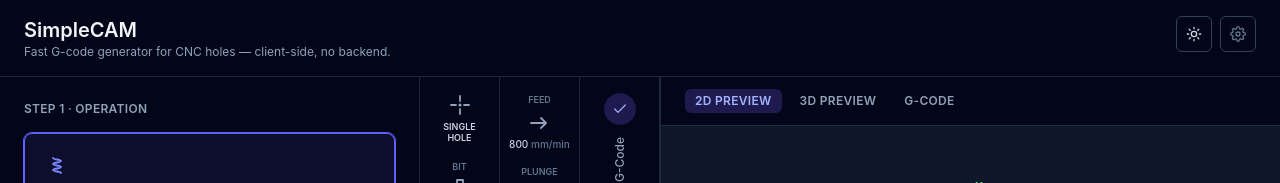
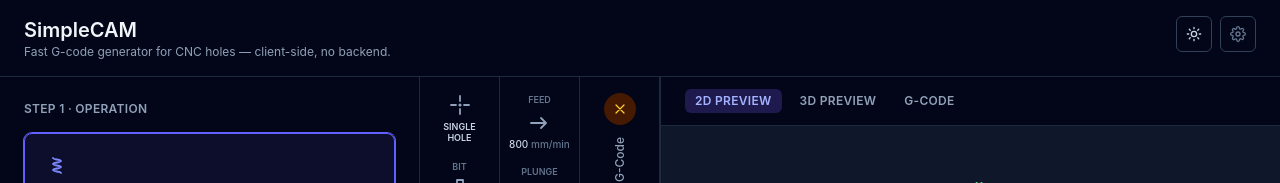
Before and after one commit to thingsbypluzz/SimpleCAM, a React (Vite) app: page / in a window 1280 px wide. Shown: the top 183 px of the page. Built offline with nearby package versions, Linux system fonts and the light colour scheme.

Commit message:
Version 0.6.22: Step 4 badge shows X until G-Code is generated
Collapsed-bar Step 4 badge now only shows the indigo checkmark once
generatedGCode exists; otherwise it shows an amber X, signaling that
Generate still needs to be clicked.

```diff
--- a/package.json
+++ b/package.json
@@ -1,7 +1,7 @@
 {
   "name": "simplecam",
   "private": true,
-  "version": "0.6.21",
+  "version": "0.6.22",
   "type": "module",
   "scripts": {
     "dev": "vite",
--- a/src/App.tsx
+++ b/src/App.tsx
@@ -26,6 +26,7 @@ import {
   SingleIcon,
   StartZIcon,
   StepdownIcon,
+  XIcon,
 } from './components/icons'
 import { OPERATION_LIST, OPERATION_META } from './config/operationMeta'
 import { fmt } from './lib/format'
@@ -365,8 +366,19 @@ function App() {
 
                 {step.id === 4 && (
                   <>
-                    <span className="flex h-8 w-8 items-center justify-center rounded-full bg-indigo-100 text-indigo-700 dark:bg-indigo-950 dark:text-indigo-300">
-                      <CheckIcon className="h-4 w-4" />
+                    <span
+                      className={
+                        generatedGCode
+                          ? 'flex h-8 w-8 items-center justify-center rounded-full bg-indigo-100 text-indigo-700 dark:bg-indigo-950 dark:text-indigo-300'
+                          : 'flex h-8 w-8 items-center justify-center rounded-full bg-amber-100 text-amber-700 dark:bg-amber-950 dark:text-amber-300'
+                      }
+                      title={generatedGCode ? 'G-Code generated' : 'G-Code not generated yet'}
+                    >
+                      {generatedGCode ? (
+                        <CheckIcon className="h-4 w-4" />
+                      ) : (
+                        <XIcon className="h-4 w-4" />
+                      )}
                     </span>
                     <span className="[writing-mode:vertical-rl] rotate-180 text-xs font-medium text-slate-500 dark:text-slate-400">
                       {step.title}
--- a/src/components/icons.tsx
+++ b/src/components/icons.tsx
@@ -193,3 +193,14 @@ export function CheckIcon({ className }: IconProps) {
     </svg>
   )
 }
+
+// Step 4 collapsed-bar badge when G-Code hasn't been generated yet (or a
+// param changed since the last Generate) — pairs with CheckIcon, which
+// takes over once a snapshot exists.
+export function XIcon({ className }: IconProps) {
+  return (
+    <svg {...base} className={className}>
+      <path d="M6 6l12 12M18 6 6 18" />
+    </svg>
+  )
+}
```
Also changed, not shown: 2 other files (tests, documents, lock files or other folders).
